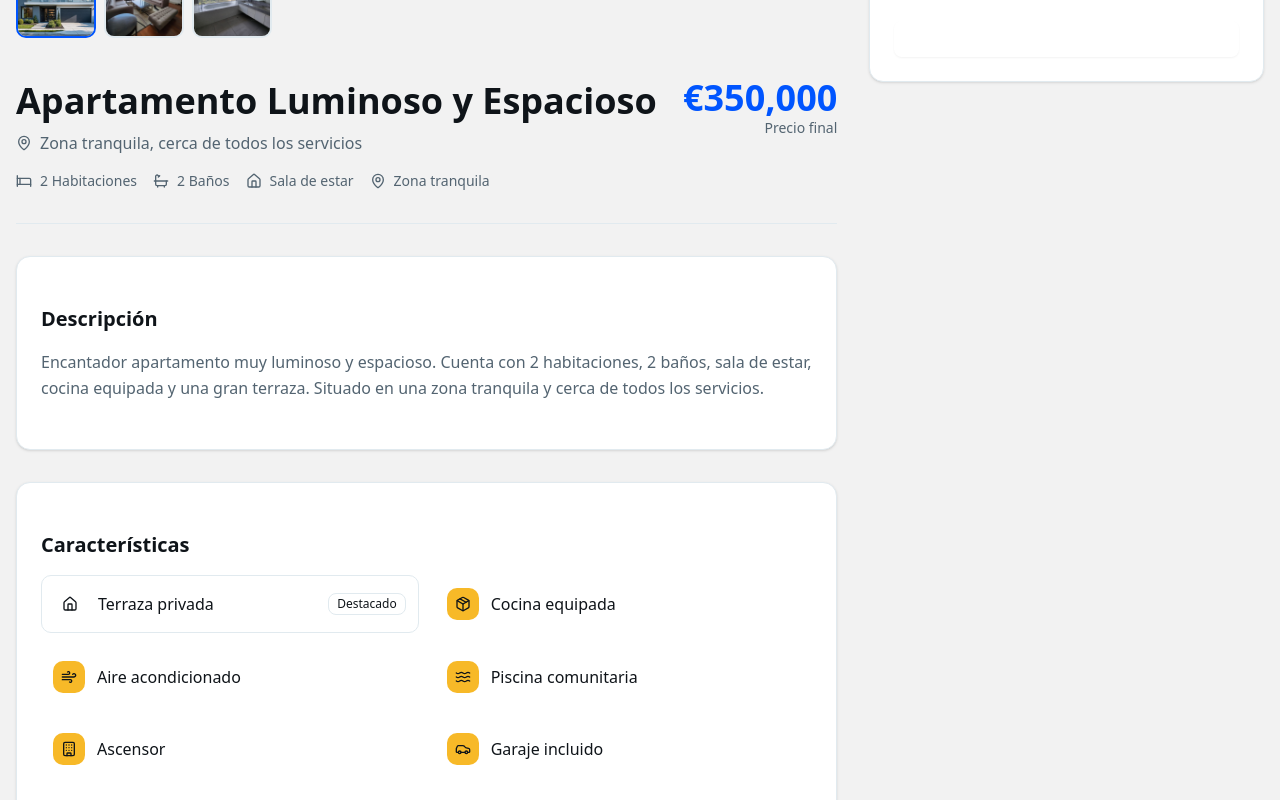
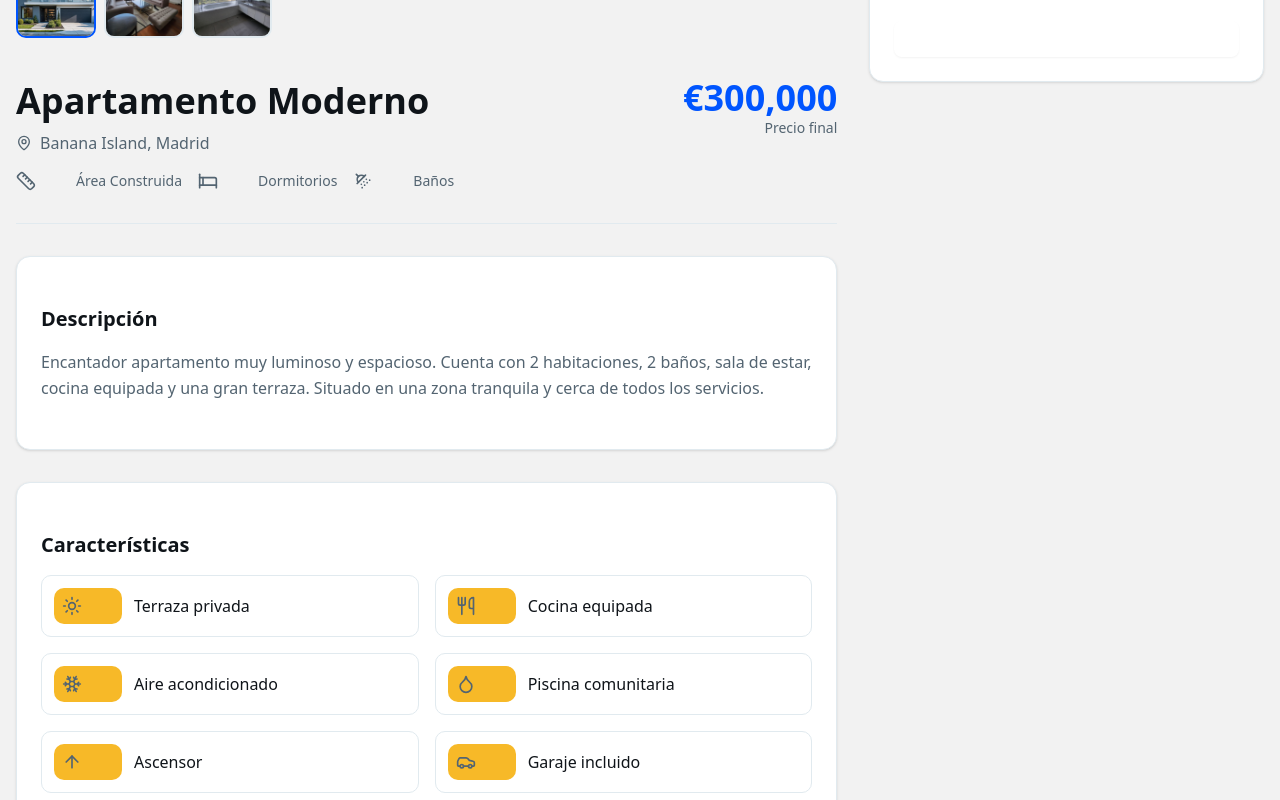
Before and after one commit to psamirt/inmobiliaria-client, a Next.js app: page /propiedades/apartamento-moderno in a window 1280 px wide. Shown: the part 880-1680 px from the top of the page. Built offline with nearby package versions, Linux system fonts and the light colour scheme.

Commit message:
iconos component

```diff
--- a/src/app/propiedades/[slug]/page.tsx
+++ b/src/app/propiedades/[slug]/page.tsx
@@ -1,4 +1,4 @@
-"use client"
+"use client";
 import React from "react";
 import { notFound } from "next/navigation";
 import { propiedades } from "@/mock/props";
@@ -6,7 +6,6 @@ import { useParams } from "next/navigation";
 import PropertyCarousel from "@/components/PropertyCarousel";
 import PropertyDetails from "@/components/PropertyDetails";
 import PropertyMap from "@/components/PropertyMap";
-
 
 export default function PropertyDetailPage() {
   const { slug } = useParams();
@@ -18,7 +17,9 @@ export default function PropertyDetailPage() {
       {/* Header section */}
       <div className="bg-gradient-to-br from-primary/5 to-primary/10 border-b border-border">
         <div className="max-w-7xl mx-auto px-4 py-8">
-          <h1 className="text-2xl font-bold text-foreground">Detalle de Propiedad</h1>
+          <h1 className="text-2xl font-bold text-foreground">
+            Detalle de Propiedad
+          </h1>
           <p className="text-muted-foreground mt-1">
             Descubre todos los detalles de esta increíble propiedad
           </p>
@@ -34,7 +35,7 @@ export default function PropertyDetailPage() {
             <div className="mb-8">
               <PropertyCarousel images={property.images} alt={property.title} />
             </div>
-            <PropertyDetails />
+            <PropertyDetails props={property} />
           </div>
 
           {/* Right column - Map */}
--- a/src/components/PropertyDetails.tsx
+++ b/src/components/PropertyDetails.tsx
@@ -1,37 +1,10 @@
-import { Badge } from "@/components/ui/badge";
 import { Card, CardContent } from "@/components/ui/card";
 import { Separator } from "@/components/ui/separator";
-import {
-  Home,
-  Bath,
-  Bed,
-  Car,
-  Waves,
-  Wind,
-  Building,
-  Package,
-  Train,
-  MapPin,
-} from "lucide-react";
+import { Property } from "@/types/types";
+import { MapPin } from "lucide-react";
+import PropertyFeatures from "./PropertyFeatures";
 
-const PropertyDetails = () => {
-  const features = [
-    { icon: Home, label: "Terraza privada", highlight: true },
-    { icon: Package, label: "Cocina equipada" },
-    { icon: Wind, label: "Aire acondicionado" },
-    { icon: Waves, label: "Piscina comunitaria" },
-    { icon: Building, label: "Ascensor" },
-    { icon: Car, label: "Garaje incluido" },
-    { icon: Package, label: "Trastero" },
-    { icon: Train, label: "Cerca de transporte público" },
-  ];
-
-  const quickSpecs = [
-    { icon: Bed, label: "2 Habitaciones" },
-    { icon: Bath, label: "2 Baños" },
-    { icon: Home, label: "Sala de estar" },
-    { icon: MapPin, label: "Zona tranquila" },
-  ];
+const PropertyDetails = ({ props }: { props: Property }) => {
   return (
     <div className="space-y-8">
       {/* Title and price section */}
@@ -39,16 +12,16 @@ const PropertyDetails = () => {
         <div className="flex items-start justify-between">
           <div>
             <h1 className="text-3xl md:text-4xl font-bold text-foreground leading-tight">
-              Apartamento Luminoso y Espacioso
+              {props.title}
             </h1>
             <p className="text-muted-foreground mt-2 flex items-center gap-2">
               <MapPin className="h-4 w-4" />
-              Zona tranquila, cerca de todos los servicios
+              {props.location}
             </p>
           </div>
           <div className="text-right">
             <div className="text-3xl md:text-4xl font-bold text-primary">
-              €350,000
+              {props.price}
             </div>
             <p className="text-sm text-muted-foreground">Precio final</p>
           </div>
@@ -56,13 +29,13 @@ const PropertyDetails = () => {
 
         {/* Quick specs */}
         <div className="flex flex-wrap gap-4">
-          {quickSpecs.map((spec, index) => (
+          {props.mainFeatures.map((feature, index) => (
             <div
               key={index}
               className="flex items-center gap-2 text-muted-foreground"
             >
-              <spec.icon className="h-4 w-4 text-feature-icon" />
-              <span className="text-sm font-medium">{spec.label}</span>
+              <PropertyFeatures features={[feature]} />
+              <span className="text-sm font-medium">{feature}</span>
             </div>
           ))}
         </div>
@@ -75,10 +48,7 @@ const PropertyDetails = () => {
         <CardContent className="p-6 space-y-4">
           <h2 className="text-xl font-semibold text-foreground">Descripción</h2>
           <p className="text-muted-foreground leading-relaxed">
-            Encantador apartamento muy luminoso y espacioso. Cuenta con 2
-            habitaciones, 2 baños, sala de estar, cocina equipada y una gran
-            terraza. Situado en una zona tranquila y cerca de todos los
-            servicios.
+            {props.description}
           </p>
         </CardContent>
       </Card>
@@ -90,39 +60,15 @@ const PropertyDetails = () => {
             Características
           </h2>
           <div className="grid grid-cols-1 md:grid-cols-2 gap-4">
-            {features.map((feature, index) => (
+            {props.additionalDetails.map((feature, index) => (
               <div
                 key={index}
-                className={`flex items-center gap-3 p-3 rounded-lg transition-colors ${
-                  feature.highlight
-                    ? "bg-property-highlight border border-property-accent/20"
-                    : "hover:bg-accent/50"
-                }`}
+                className="flex items-center gap-3 p-3 rounded-lg transition-colors bg-property-highlight border border-property-accent/20 hover:bg-accent/50"
               >
-                <div
-                  className={`p-2 rounded-lg ${
-                    feature.highlight ? "bg-property-accent/20" : "bg-accent"
-                  }`}
-                >
-                  <feature.icon
-                    className={`h-4 w-4 ${
-                      feature.highlight
-                        ? "text-property-accent"
-                        : "text-feature-icon"
-                    }`}
-                  />
+                <div className="p-2 rounded-lg bg-accent">
+                  <PropertyFeatures features={[feature]} />
                 </div>
-                <span className="font-medium text-foreground">
-                  {feature.label}
-                </span>
-                {feature.highlight && (
-                  <Badge
-                    variant="secondary"
-                    className="ml-auto bg-property-accent/10 text-property-accent border-property-accent/20"
-                  >
-                    Destacado
-                  </Badge>
-                )}
+                <span className="font-medium text-foreground">{feature}</span>
               </div>
             ))}
           </div>
--- /dev/null
+++ b/src/components/PropertyFeatures.tsx
@@ -0,0 +1,63 @@
+import {
+  Utensils,
+  Snowflake,
+  Droplet,
+  ArrowUp,
+  Car,
+  Archive,
+  Train,
+  Home,
+  Shield,
+  PawPrint,
+  Sofa,
+  Leaf,
+  Sun,
+  Users,
+  Dumbbell,
+  Eye,
+  Beef,
+  Ruler,
+  Bed,
+  ShowerHead,
+} from "lucide-react";
+
+export const featureIconMap: Record<string, React.ReactNode> = {
+  "Cocina equipada": <Utensils className="w-5 h-5" />,
+  "Aire acondicionado": <Snowflake className="w-5 h-5" />,
+  "Piscina comunitaria": <Droplet className="w-5 h-5" />,
+  Ascensor: <ArrowUp className="w-5 h-5" />,
+  "Garaje incluido": <Car className="w-5 h-5" />,
+  Trastero: <Archive className="w-5 h-5" />,
+  "Cerca de transporte público": <Train className="w-5 h-5" />,
+  Balcón: <Home className="w-5 h-5" />,
+  "Terraza privada": <Sun className="w-5 h-5" />,
+  Jardín: <Leaf className="w-5 h-5" />,
+  Calefacción: <Sofa className="w-5 h-5" />,
+  "Seguridad 24h": <Shield className="w-5 h-5" />,
+  Amueblado: <Sofa className="w-5 h-5" />,
+  "Mascotas permitidas": <PawPrint className="w-5 h-5" />,
+  "Acceso para discapacitados": <Users className="w-5 h-5" />,
+  "Zona infantil": <Users className="w-5 h-5" />,
+  Gimnasio: <Dumbbell className="w-5 h-5" />,
+  "Vistas al mar": <Eye className="w-5 h-5" />,
+  "Zona de barbacoa": <Beef className="w-5 h-5" />,
+  "Área Construida": <Ruler className="w-5 h-5" />,
+  Dormitorios: <Bed className="w-5 h-5" />,
+  Baños: <ShowerHead className="w-5 h-5" />,
+};
+
+interface PropertyFeaturesProps {
+  features: string[];
+}
+
+const PropertyFeatures = ({ features }: PropertyFeaturesProps) => (
+  <ul className="grid grid-cols-1 sm:grid-cols-2 gap-3">
+    {features.map((label) => (
+      <li key={label} className="flex items-center gap-2 text-muted-foreground">
+        {featureIconMap[label] ?? <span className="w-5 h-5" />}{" "}
+      </li>
+    ))}
+  </ul>
+);
+
+export default PropertyFeatures;
--- a/src/mock/props.ts
+++ b/src/mock/props.ts
@@ -7,11 +7,7 @@ export const propiedades = [
     features: "2 Hab / 2 Baños / 110 m²",
     code: "21222",
     description: `Encantador apartamento muy luminoso y espacioso. Cuenta con 2 habitaciones, 2 baños, sala de estar, cocina equipada y una gran terraza. Situado en una zona tranquila y cerca de todos los servicios.`,
-      mainFeatures: [
-        { label: "Área Construida", value: "110 m²" },
-        { label: "Dormitorios", value: "2" },
-        { label: "Baños", value: "2" },
-      ],
+    mainFeatures: ["Área Construida", "Dormitorios", "Baños"],
     additionalDetails: [
       "Terraza privada",
       "Cocina equipada",
@@ -26,7 +22,7 @@ export const propiedades = [
     images: [
       "/images/hero-building.jpg",
       "/images/imagen2.png",
-        "/images/imagen3.png"
+      "/images/imagen3.png",
     ],
   },
   {
@@ -35,12 +31,9 @@ export const propiedades = [
     location: "Parkview Estate, Barcelona",
     price: "€450,000",
     features: "3 Hab / 3 Baños / 200 m²",
-      description: "Casa ideal para familias, con amplio jardín y espacios luminosos.",
-      mainFeatures: [
-        { label: "Área Construida", value: "110 m²" },
-        { label: "Dormitorios", value: "2" },
-        { label: "Baños", value: "2" },
-      ],
+    description:
+      "Casa ideal para familias, con amplio jardín y espacios luminosos.",
+    mainFeatures: ["Área Construida", "Dormitorios", "Baños"],
     additionalDetails: [
       "Terraza privada",
       "Cocina equipada",
@@ -55,7 +48,7 @@ export const propiedades = [
     images: [
       "/images/imagen4.jpg",
       "/images/imagen5.jpg",
-        "/images/imagen6.jpg"
+      "/images/imagen6.jpg",
     ],
   },
   {
@@ -64,12 +57,9 @@ export const propiedades = [
     location: "Bio Atlantic, Valencia",
     price: "€650,000",
     features: "2 Hab / 2 Baños / 95 m²",
-      description: "Casa ideal para familias, con amplio jardín y espacios luminosos.",
-      mainFeatures: [
-        { label: "Área Construida", value: "110 m²" },
-        { label: "Dormitorios", value: "2" },
-        { label: "Baños", value: "2" },
-      ],
+    description:
+      "Casa ideal para familias, con amplio jardín y espacios luminosos.",
+    mainFeatures: ["Área Construida", "Dormitorios", "Baños"],
     additionalDetails: [
       "Terraza privada",
       "Cocina equipada",
@@ -84,7 +74,7 @@ export const propiedades = [
     images: [
       "/images/imagen7.jpg",
       "/images/imagen5.jpg",
-        "/images/imagen8.jpg"
+      "/images/imagen8.jpg",
     ],
   },
 ];
--- /dev/null
+++ b/src/types/types.ts
@@ -0,0 +1,13 @@
+export interface Property {
+  slug: string;
+  title: string;
+  location: string;
+  price: string;
+  features: string;
+  code?: string;
+  description: string;
+  mainFeatures: string[];
+  additionalDetails: string[];
+  map: string;
+  images: string[];
+}
```
Lines whose indentation alone changed are shown as unchanged.
